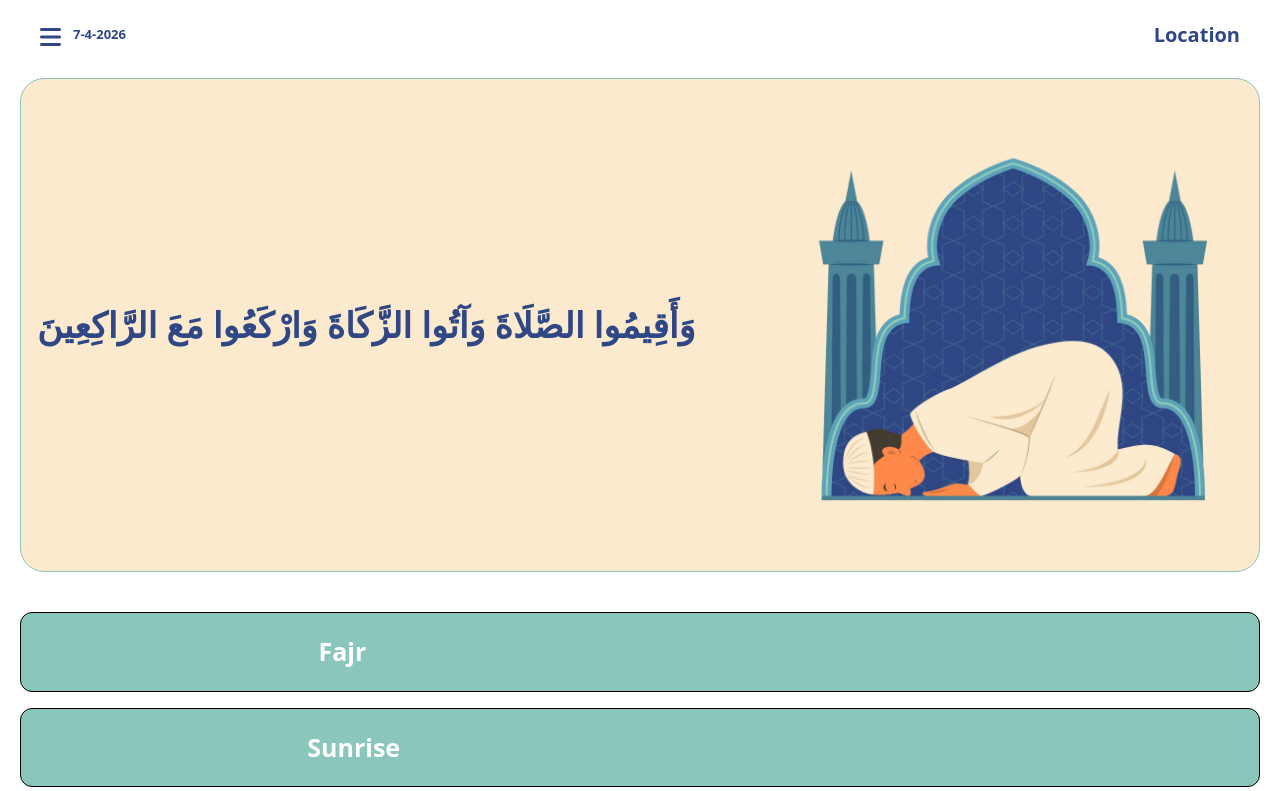
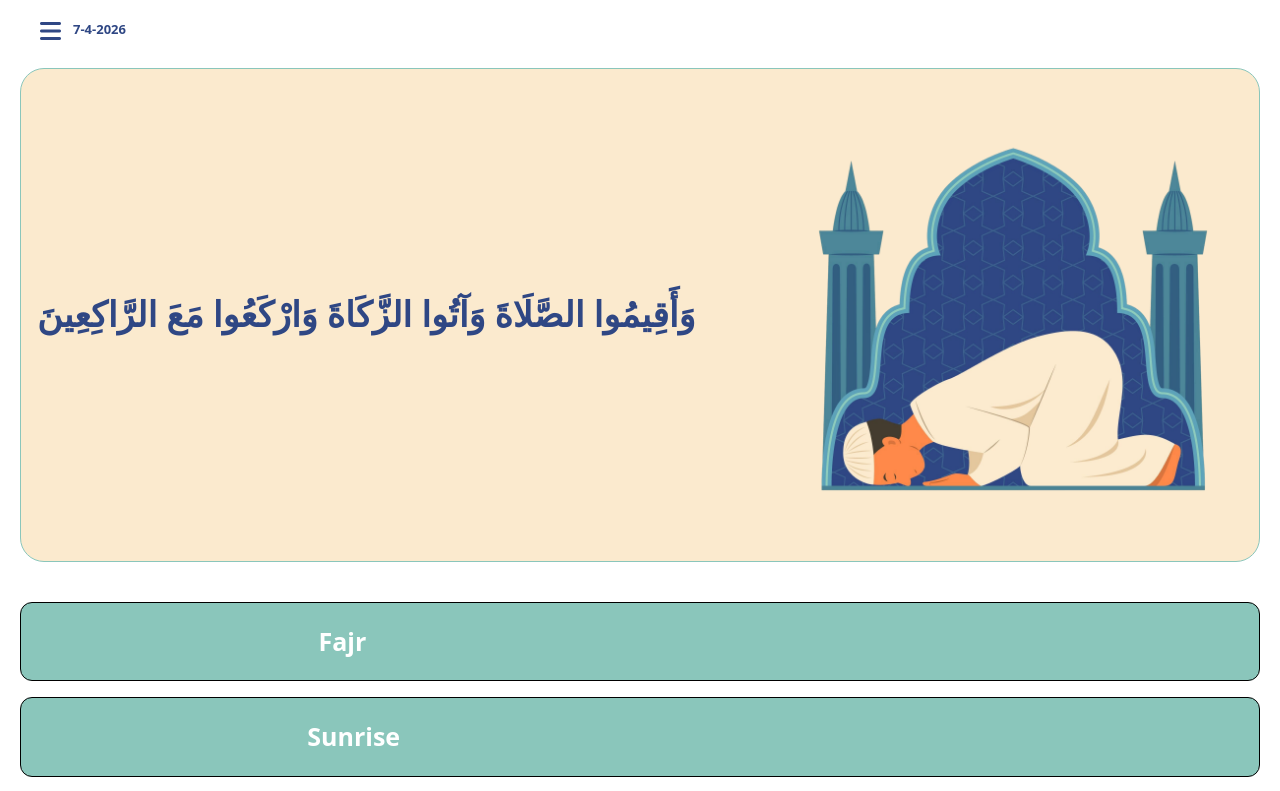
Before and after one commit to Bilall-Salah/Let-s-Go-To-Pray, a website: page index.html in a window 1280 px wide. Shown: the top 791 px of the page. Drawn offline with nearby package versions, Linux system fonts and the light colour scheme; no server answers.

```diff
--- a/index.html
+++ b/index.html
@@ -35,7 +35,7 @@
                 </div>
             </div>
             <div>
-                <h2 id="city" class="text-[16px] md:text-[20px] text-[#2f4784] font-bold" >Location</h2>
+                <h2 id="city" class="text-[16px] md:text-[20px] text-[#2f4784] font-bold" ></h2>
             </div>
         </div>
     </nav>
```
